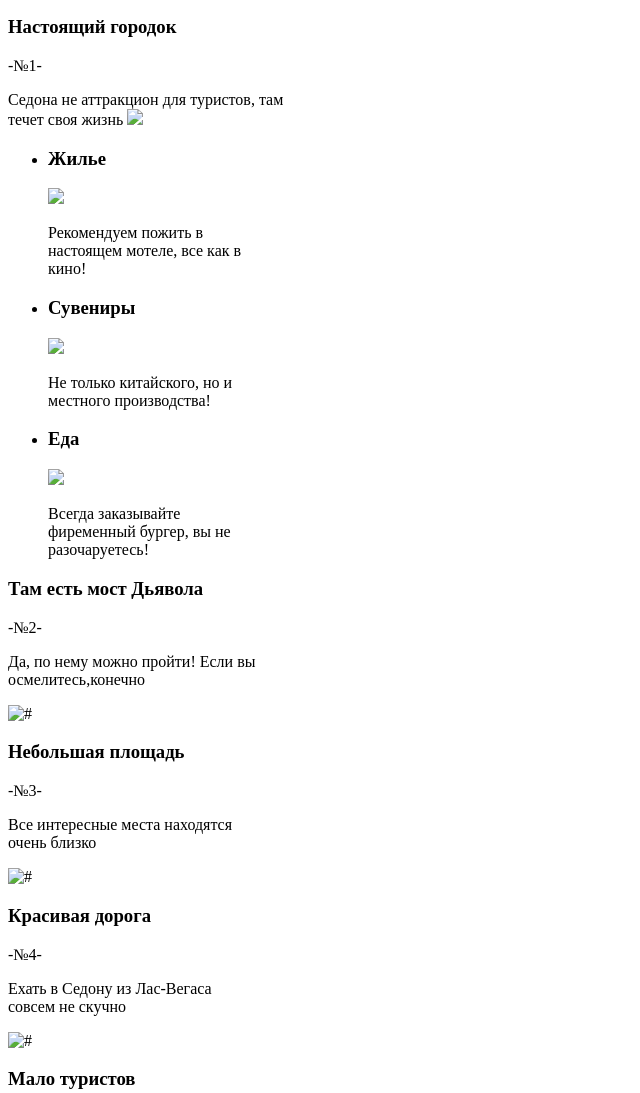
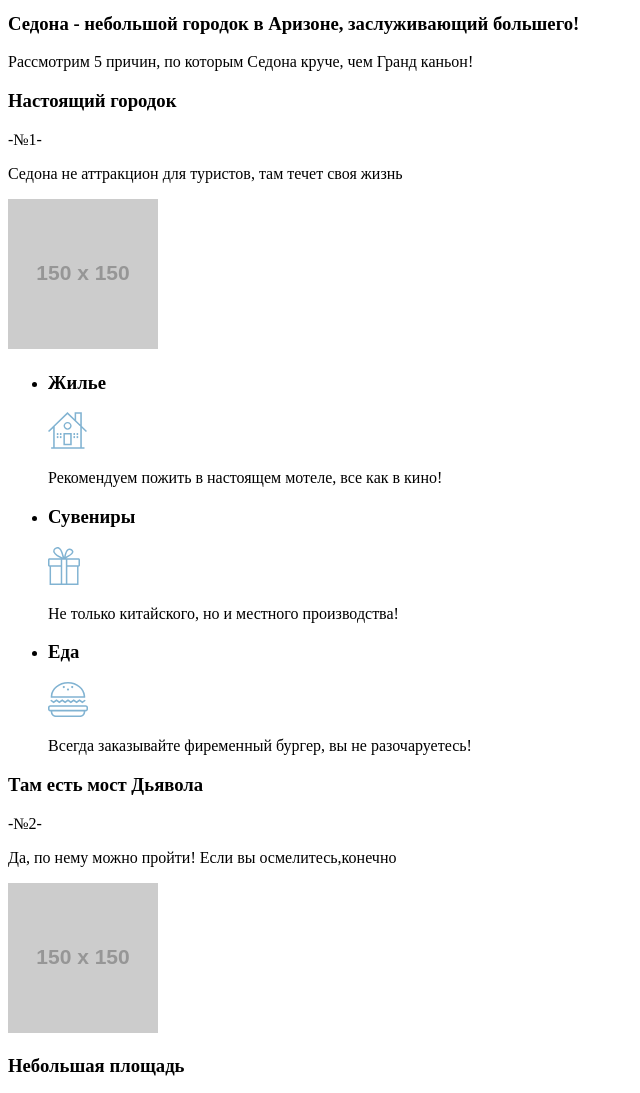
Before and after one commit to vovaborisenko/1518339-sedona-20, a website: page source/index.html in a window 1280 px wide. Shown: the part 311-1404 px from the top of the page, without its empty margins (0-640 px from the left). Drawn offline with Linux system fonts and the light colour scheme; placeholder pictures from the web are drawn by us.

Commit message:
Update index.html
Недочеты исправлены. Лишнее убрал, что не хватало - добавил!

```diff
--- a/source/index.html
+++ b/source/index.html
@@ -6,105 +6,122 @@
 </head>
 <body class="page__body">
   <header class="page-header">
-    <a class="page-header__logo"></a>
-	  <img src="#" alt="Sedona">
-
+    <a class="page-header__logo">
+	    <img src="https://via.placeholder.com/150x150" alt="Sedona"></a>
 <nav class="main-nav">
   <button class="main-nav__toggle" type="button">
-    <span class="visually-hidden">Открыть меню</span></button>
+    <span class="visually-hidden">Открыть меню</span>
+  </button>
   <div class="main-nav__wrapper">
     <ul class="main-nav__list site-list">
 	  <li class="site-list__item site-list__item--active">
-		    <a>Главная</a>
+		<a class="site-list__item item-head">Главная</a>
 	  </li>
 	  <li class="site-list__item">
-		    <a href="photo.html">Фото и видео</a>
+		<a class="site-list__item item-photo" href="photo.html">Фото и видео</a>
 	  </li>
 	  <li class="site-list__item">
-		    <a href="form.html">Форма отзыва</a>
+		<a class="site-list__item item-form" href="form.html">Форма отзыва</a>
 	  </li>
 	  <li class="site-list__item">
-		    <a href="#">HTML Academy</a>
+		<a class="site-list__item item-academy" href="https://htmlacademy.ru/">HTML Academy</a>
 	  </li>
     </ul>
   </div>
 </nav>
 </header>
-
 <section class="main-photo">
   <img class="main-photo__header" src="#" alt="Sedona. Because the Grand Canyon lucks!">
 </section>
-
 <main class="page-main">
   <section class="page-main__section">
     <header class="page-main__header">
-	  <h3 class="page-main__title">Седона - небольшой<br>
-	  городок в Аризоне,<br>
+	  <h3 class="page-main__title">Седона - небольшой
+	  городок в Аризоне,
 	  заслуживающий большего!</h3>
-	    <p class="page-main__reason">Рассмотрим 5 причин, по которым<br>
+	    <p class="page-main__reason">Рассмотрим 5 причин, по которым
 		Седона круче, чем Гранд каньон!</p>
-
 <section class="advantages">
   <h3 class="advantages__title">Настоящий городок</h3>
     <p class="advantages__number">-№1-</p>
-	  <p class="advantages__description">Седона не аттракцион для туристов, там<br>
-	  течет своя жизнь
-	    <img class="advantages__photo" src="#">
+	  <p class="advantages__description">Седона не аттракцион для туристов, там
+	  течет своя жизнь</p>
+	    <img class="advantages__photo" src="https://via.placeholder.com/150x150" alt="#">
   <ul class="advantages_list">
     <li class="advantages__item advantages__item--home">
       <h3 class="advantages__title">Жилье</h3>
-			    <img class="advantages__photo--home" src="#">
-				  <p class="advantages_description">Рекомендуем пожить в<br>
-				  настоящем мотеле, все как в<br>
-				  кино!
+        <svg width="39" height="37" viewBox="0 0 39 37" fill="none" xmlns="http://www.w3.org/2000/svg">
+          <path d="M15.4015 33.2194H23.7549V21.0613H15.4015V33.2194ZM22.2408 31.7441H16.9155V22.5365H22.1886V31.7441H22.2408Z" fill="#81B3D2"/>
+            <path d="M37.9036 20.0431L39 18.9748L33.8313 13.9386V0.203483H26.6265V6.91843L19.4739 0L0 19.0257L1.09639 20.094L5.16867 16.126V35.3552H3.13253V36.8305H36.494V35.3552H33.8313V16.0752L37.9036 20.0431ZM28.1406 1.72961H32.2651V12.4633L28.1406 8.44455V1.72961ZM32.3173 35.3043H6.73494V14.5999L19.4739 2.13657L32.2651 14.5999V35.3043H32.3173Z" fill="#81B3D2"/>
+              <path d="M15.5582 13.8369C15.5582 16.0243 17.3855 17.8048 19.5783 17.8048C21.8233 17.8048 23.6506 16.0243 23.6506 13.8369C23.6506 11.6494 21.8233 9.9198 19.5783 9.9198C17.3333 9.9198 15.5582 11.6494 15.5582 13.8369ZM19.5783 11.2933C20.9879 11.2933 22.1888 12.4125 22.1888 13.8369C22.1888 15.2104 21.0402 16.3804 19.5783 16.3804C18.1687 16.3804 16.9679 15.2612 16.9679 13.8369C16.9679 12.4633 18.1687 11.2933 19.5783 11.2933Z" fill="#81B3D2"/>
+                <path d="M10.3895 21.0613H8.82324V23.0452H10.3895V21.0613Z" fill="#81B3D2"/>
+                  <path d="M13.4698 21.0613H11.9036V23.0452H13.4698V21.0613Z" fill="#81B3D2"/>
+                    <path d="M10.3895 24.1128H8.82324V26.0968H10.3895V24.1128Z" fill="#81B3D2"/>
+                      <path d="M13.4698 24.1128H11.9036V26.0968H13.4698V24.1128Z" fill="#81B3D2"/>
+                        <path d="M27.0443 21.0613H25.478V23.0452H27.0443V21.0613Z" fill="#81B3D2"/>
+                          <path d="M30.1769 21.0613H28.6106V23.0452H30.1769V21.0613Z" fill="#81B3D2"/>
+                            <path d="M27.0443 24.1128H25.478V26.0968H27.0443V24.1128Z" fill="#81B3D2"/>
+                              <path d="M30.1769 24.1128H28.6106V26.0968H30.1769V24.1128Z" fill="#81B3D2"/>
+        </svg>
+		<p class="advantages_description">Рекомендуем пожить в
+		настоящем мотеле, все как в
+        кино!</p>
 	</li>
 	<li class="advantages__item advantages__item--souvenir">
 	  <h3 class="advantages__title">Сувениры</h3>
-			    <img class="advantages__photo--souvenir" src="#">
-				  <p class="advantages_description">Не только китайского, но и<br>
-				  местного производства!
+        <svg width="32" height="38" viewBox="0 0 32 38" fill="none" xmlns="http://www.w3.org/2000/svg">
+          <path d="M30.5778 11.2058H30.527H18.1841C25.0921 7.76156 25.6508 5.58358 25.3968 4.36796C24.8381 2.39259 22.5524 0.873068 20.419 1.68348C17.6254 2.74714 16.8635 6.9005 16.1016 9.88889C15.1365 6.84985 14.2222 3.0004 12.0381 1.02502C11.4286 0.467863 10.5143 -0.0892942 9.14286 0.0120071C7.11111 0.21461 4.21587 2.69649 5.43492 5.48228C6.55238 8.16676 10.2603 9.88888 12.7492 11.2565H1.42222C0.609524 11.2565 0 11.9149 0 12.6747V18.3475C0 19.158 0.660317 19.7658 1.42222 19.7658H1.5746V38H30.527V19.7658H30.5778C31.3905 19.7658 32 19.1073 32 18.3475V12.6747C32 11.8643 31.3397 11.2058 30.5778 11.2058ZM21.2317 2.94975C22.2984 2.79779 23.7206 3.6082 23.873 4.57057C24.0762 5.93813 22.1968 7.2044 21.3333 7.76156C20.0635 8.62262 18.8444 9.07847 17.6762 9.78758C18.0825 7.91351 18.946 3.25365 21.2317 2.94975ZM9.75238 7.91351C8.63492 7.15375 6.50159 5.68488 6.55238 4.01341C6.60317 2.18999 9.44762 0.721116 10.9714 2.08868C12.9016 3.76016 13.8159 7.66026 14.527 10.3954C12.9016 9.58498 11.3778 8.97717 9.75238 7.91351ZM12.7492 36.4805H3.04762V19.7658H12.7492V36.4805ZM12.7492 18.2462H1.52381V12.7253H12.7492V18.2462ZM17.8286 36.4805H14.2222V12.7253H17.8286V36.4805ZM29.0032 36.4805H19.3524V19.7658H29.054V36.4805H29.0032ZM30.4762 18.2462H19.3524V12.7253H30.4762V18.2462Z" fill="#81B3D2"/>
+        </svg>
+		<p class="advantages_description">Не только китайского, но и
+		местного производства!</p>
 	</li>
 	<li class="advantages__item advantages__item--food">
 	  <h3 class="advantages__title">Еда</h3>
-			    <img class="advantages__photo--food" src="#">
-				  <p class="advantages_description">Всегда заказывайте<br>
-				  фиременный бургер, вы не<br>
-				  разочаруетесь!
+        <svg width="40" height="35" viewBox="0 0 40 35" fill="none" xmlns="http://www.w3.org/2000/svg">
+          <path d="M37.7428 23.3004H2.25722C0.997375 23.3004 0 24.3135 0 25.4785V27.2514C0 28.4164 0.997375 29.3788 2.25722 29.3788H2.78215V29.8853C2.78215 32.6712 5.14436 34.9 7.979 34.9H32.021C34.9081 34.9 37.2178 32.6206 37.2178 29.8853V29.3788H37.7428C38.9501 29.3788 40 28.4164 40 27.2007V25.4278C40 24.3135 39.0026 23.3004 37.7428 23.3004ZM35.6955 29.8853C35.6955 31.8101 34.0682 33.3804 32.0735 33.3804H7.92651C5.93176 33.3804 4.30446 31.8101 4.30446 29.8853V29.3788H35.6955V29.8853ZM38.4252 27.2007C38.4252 27.5553 38.1102 27.8592 37.7428 27.8592H2.25722C1.88976 27.8592 1.5748 27.5553 1.5748 27.2007V25.4278C1.5748 25.1239 1.88976 24.82 2.25722 24.82H37.7953C38.1627 24.82 38.4777 25.1239 38.4777 25.4785V27.2007H38.4252Z" fill="#81B3D2"/>
+            <path d="M8.50395 19.1973L11.3386 21.2234L14.2257 19.1973L17.1129 21.2234L20 19.1973L22.8347 21.2234L25.7218 19.1973L28.6089 21.2234L31.4961 19.1973L34.3832 21.2234L37.6903 18.8427L36.7979 17.627L34.3832 19.2986L31.4961 17.2725L28.6089 19.2986L25.7218 17.2725L22.8347 19.2986L20 17.2725L17.1129 19.2986L14.2257 17.2725L11.3386 19.2986L8.50395 17.2725L5.61682 19.2986L3.20212 17.627L2.25723 18.8427L5.61682 21.2234L8.50395 19.1973Z" fill="#81B3D2"/>
+              <path d="M37.2179 15.7531C37.2179 15.4492 37.2704 14.4361 37.2179 14.2335C36.8504 6.33164 29.2913 0 20 0C10.7087 0 3.09712 6.33164 2.72967 14.2335C2.72967 14.4361 2.72967 15.4492 2.72967 15.7531H37.2179ZM20 1.51959C28.399 1.51959 35.3281 7.19274 35.6431 14.2335H4.30447C4.67193 7.19274 11.6011 1.51959 20 1.51959Z" fill="#81B3D2"/>
+                <path d="M20 8.61109C20.5798 8.61109 21.0499 8.15752 21.0499 7.59802C21.0499 7.03852 20.5798 6.58496 20 6.58496C19.4202 6.58496 18.9501 7.03852 18.9501 7.59802C18.9501 8.15752 19.4202 8.61109 20 8.61109Z" fill="#81B3D2"/>
+                  <path d="M15.8005 6.12866C16.3803 6.12866 16.8504 5.6751 16.8504 5.1156C16.8504 4.5561 16.3803 4.10254 15.8005 4.10254C15.2207 4.10254 14.7506 4.5561 14.7506 5.1156C14.7506 5.6751 15.2207 6.12866 15.8005 6.12866Z" fill="#81B3D2"/>
+                    <path d="M24.1995 6.12866C24.7793 6.12866 25.2493 5.6751 25.2493 5.1156C25.2493 4.5561 24.7793 4.10254 24.1995 4.10254C23.6196 4.10254 23.1496 4.5561 23.1496 5.1156C23.1496 5.6751 23.6196 6.12866 24.1995 6.12866Z" fill="#81B3D2"/>
+        </svg>
+		<p class="advantages_description">Всегда заказывайте
+		фиременный бургер, вы не
+		разочаруетесь!</p>
 	</li>
   </ul>
 </section>
 <section class="advantages">
   <h3 class="advantages__title">Там есть мост Дьявола</h3>
     <p class="advantages__number">-№2-</p>
-	  <p class="advantages__description">Да, по нему можно пройти! Если вы<br>
+	  <p class="advantages__description">Да, по нему можно пройти! Если вы
 	  осмелитесь,конечно</p>
-	    <img class="advantages__photo" src="#" alt="#">
+	    <img class="advantages__photo" src="https://via.placeholder.com/150x150" alt="#">
 </section>
 <section class="advantages">
   <h3 class="advantages__title">Небольшая площадь</h3>
     <p class="advantages__number">-№3-</p>
-	  <p class="advantages__description">Все интересные места находятся<br>
+	  <p class="advantages__description">Все интересные места находятся
 	  очень близко</p>
-	    <img class="advantages__photo" src="#" alt="#">
+	    <img class="advantages__photo" src="https://via.placeholder.com/150x150" alt="#">
 </section>
 <section class="advantages">
   <h3 class="advantages__title">Красивая дорога</h3>
     <p class="advantages__number">-№4-</p>
-	  <p class="advantages__description">Ехать в Седону из Лас-Вегаса<br>
+	  <p class="advantages__description">Ехать в Седону из Лас-Вегаса
 	  совсем не скучно</p>
-	    <img class="advantages__photo" src="#" alt="#">
+	    <img class="advantages__photo" src="https://via.placeholder.com/150x150" alt="#">
 </section>
 <section class="advantages">
   <h3 class="advantages__title">Мало туристов</h3>
     <p class="advantages__number">-№5-</p>
-	  <p class="advantages__description">Большинство едет в Гранд каньон<br>
+	  <p class="advantages__description">Большинство едет в Гранд каньон
 	  и толпится там</p>
-	    <img class="advantages__photo" src="#" alt="#">
+	    <img class="advantages__photo" src="https://via.placeholder.com/150x150" alt="#">
 </section>
     </header>
   </section>
 </main>
-
 <footer class="page-footer">
   <div class="page-footer__wrapper">
     <div class="page-footer__social social">
@@ -123,7 +140,7 @@
   </div>
  <div class="page-footer__copyright copyright">
    <b class="copyright__text">Разработано:</b>
-     <img class="copyright__photo" src="#" alt="Логотип">
+     <img class="copyright__photo" src="https://htmlacademy.ru/intensive/adaptive" alt="Логотип">
  </div>
 </footer>
 </body>
```
Lines whose indentation alone changed are shown as unchanged.
